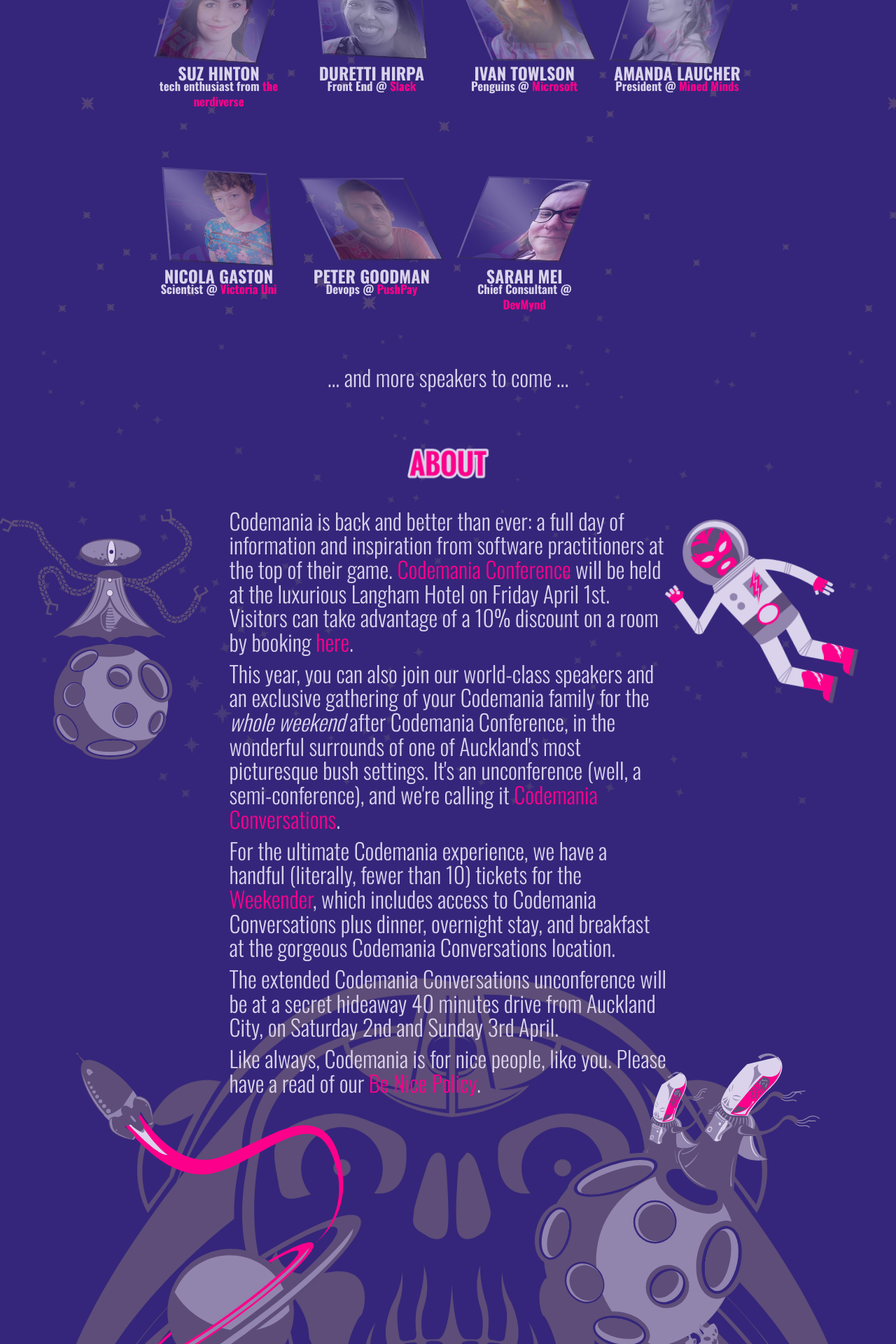
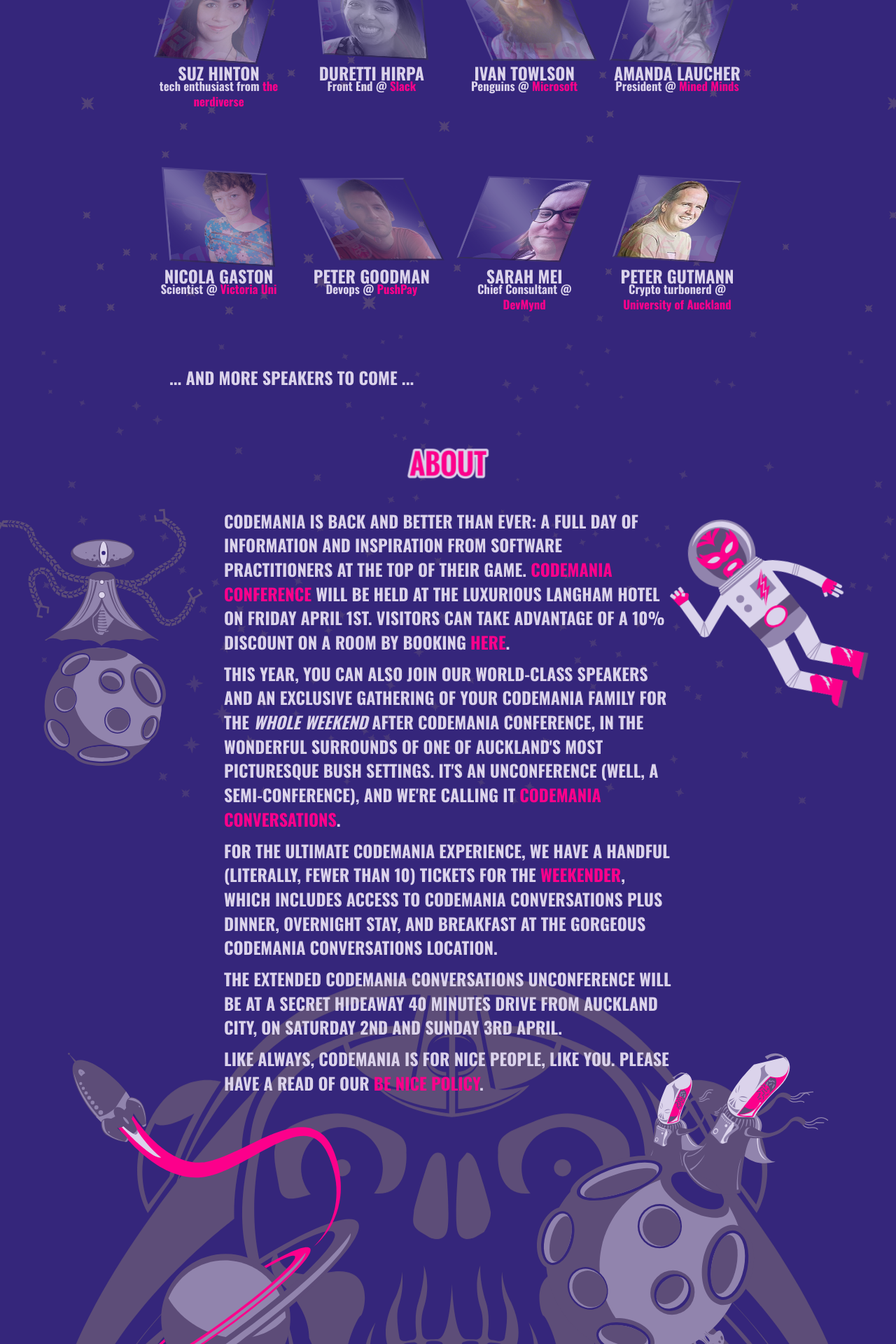
Before and after one commit to mightymuke/codemania.github.io, a Jekyll site: the page built from index.md, in a window 1280 px wide. Shown: the part 1150-3070 px from the top of the page at 70% size. Built offline with Jekyll 4.4.1, drawn with Linux system fonts in a browser that asks for light colours; nearby versions of some CDN libraries; some web fonts are replaced.

Commit message:
Peter Gutmann

```diff
--- a/index.md
+++ b/index.md
@@ -129,6 +129,12 @@
         <p>Sarah Mei</p>
         <p class="byline">Chief Consultant @ <span class="hilite">DevMynd</span></p>
       </div>
+      <div class="col-sm-2 col-xs-6 speaker-box speaker-link-pg">
+        <div class="speaker-image-container one">
+          <img src="/images/speakers/2016/peter_gutmann.png" class="speaker2" />
+        </div>
+        <p>Peter Gutmann</p>
+        <p class="byline">Crypto turbonerd @ <span class="hilite">University of Auckland</span></p>
       <div class="col-sm-2 hidden-xs"></div>
     </div>
     <div class="row">
--- a/scripts/index.js
+++ b/scripts/index.js
@@ -13,6 +13,9 @@
 $('.speaker-link').click(function(e){
   window.open('http://twitter.com/'+this.id);
 });
+$('.speaker-link-pg').click(function(e){
+  window.open('https://www.cs.auckland.ac.nz/~pgut001/');
+});
 
 $('.tickets-box table').click(function(){
   window.open('https://codemania-2016.lilregie.com/');
--- a/stylesheets/index.less
+++ b/stylesheets/index.less
@@ -155,6 +155,9 @@
 }
 
 .speaker-link {
+  cursor: hand;
+}
+.speaker-link-pg {
   cursor: hand;
 }
 
--- a/stylesheets/styles.css
+++ b/stylesheets/styles.css
@@ -343,6 +343,9 @@
 .speaker-link {
   cursor: hand;
 }
+.speaker-link-pg {
+  cursor: hand;
+}
 .byline {
   font-size: 0.7em;
   line-height: 1.3em;
```
Also changed, not shown: images/speakers/2016/peter_gutmann.png (added).
